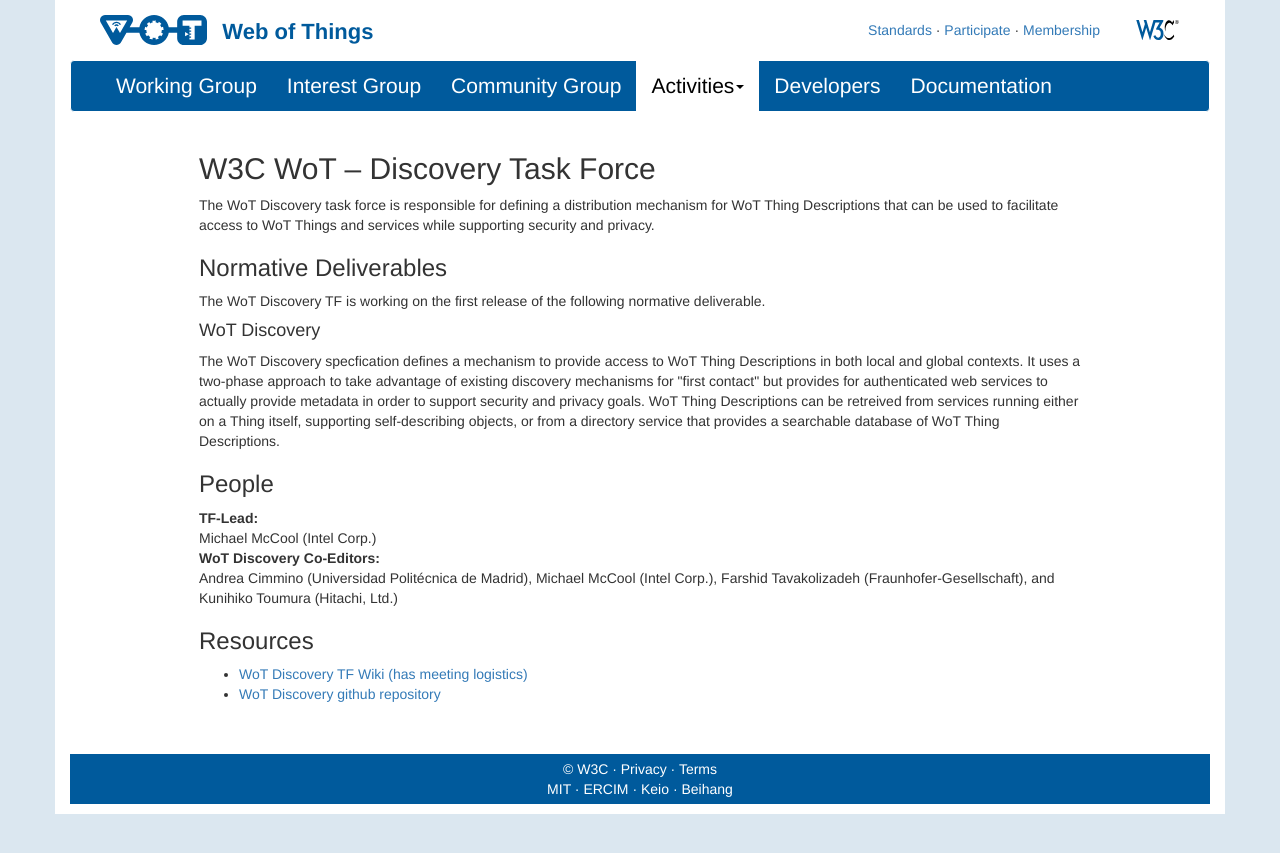
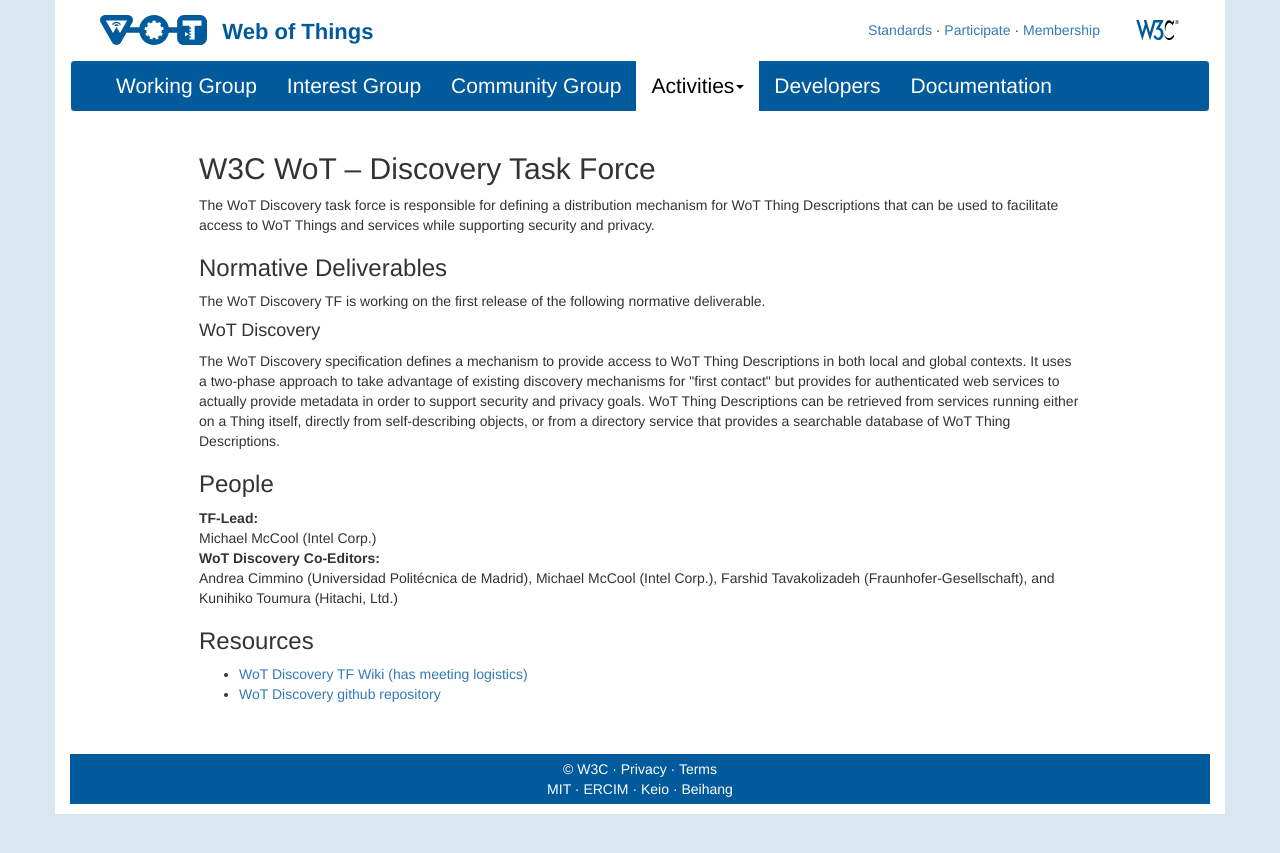
Before and after one commit to w3c/wot-marketing, a Jekyll site: the page built from docs/activities/tf-discovery/index.html, in a window 1280 px wide. Shown: the top 853 px of the page. Built offline with Jekyll 4.4.1, drawn with Linux system fonts in a browser that asks for light colours; nearby versions of some CDN libraries.

Commit message:
fix typos

```diff
--- a/docs/activities/tf-discovery/index.html
+++ b/docs/activities/tf-discovery/index.html
@@ -16,13 +16,13 @@
         </p>
         <div>
         <h4>WoT Discovery</h4>
-            <p>The WoT Discovery specfication defines a mechanism to provide
+            <p>The WoT Discovery specification defines a mechanism to provide
             access to WoT Thing Descriptions in both local and global contexts.
             It uses a two-phase approach to take advantage of existing discovery
             mechanisms for "first contact" but provides for authenticated web services
             to actually provide metadata in order to support security and privacy goals.
-            WoT Thing Descriptions can be retreived from services running either on
-            a Thing itself, supporting self-describing objects, or from a directory
+            WoT Thing Descriptions can be retrieved from services running either on
+            a Thing itself, directly from self-describing objects, or from a directory
             service that provides a searchable database of WoT Thing Descriptions.
             </p>
         </div>
```
